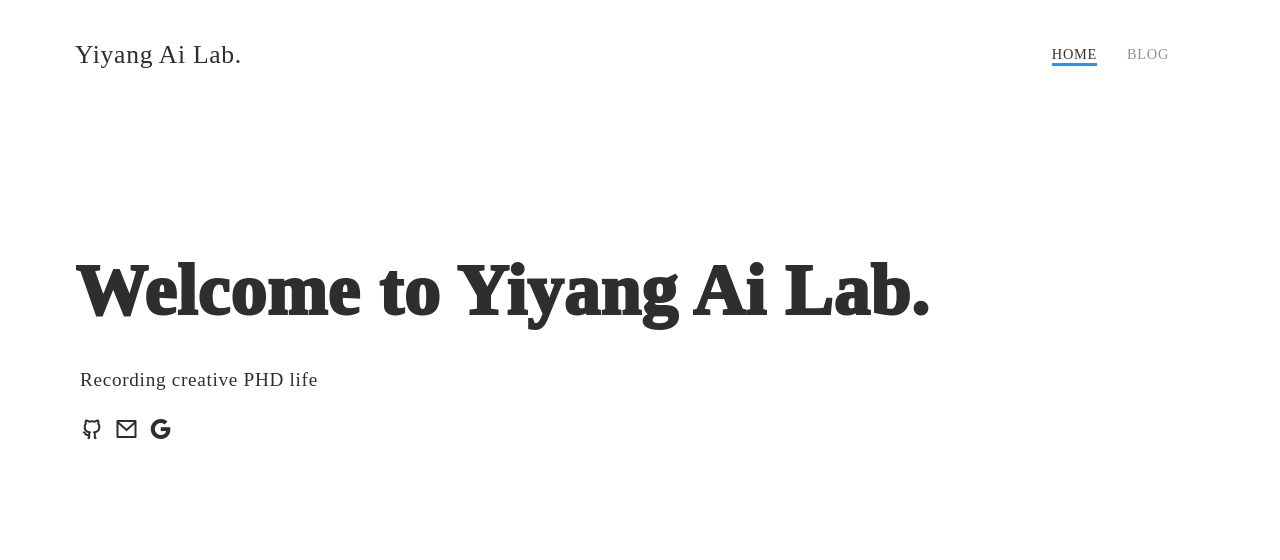
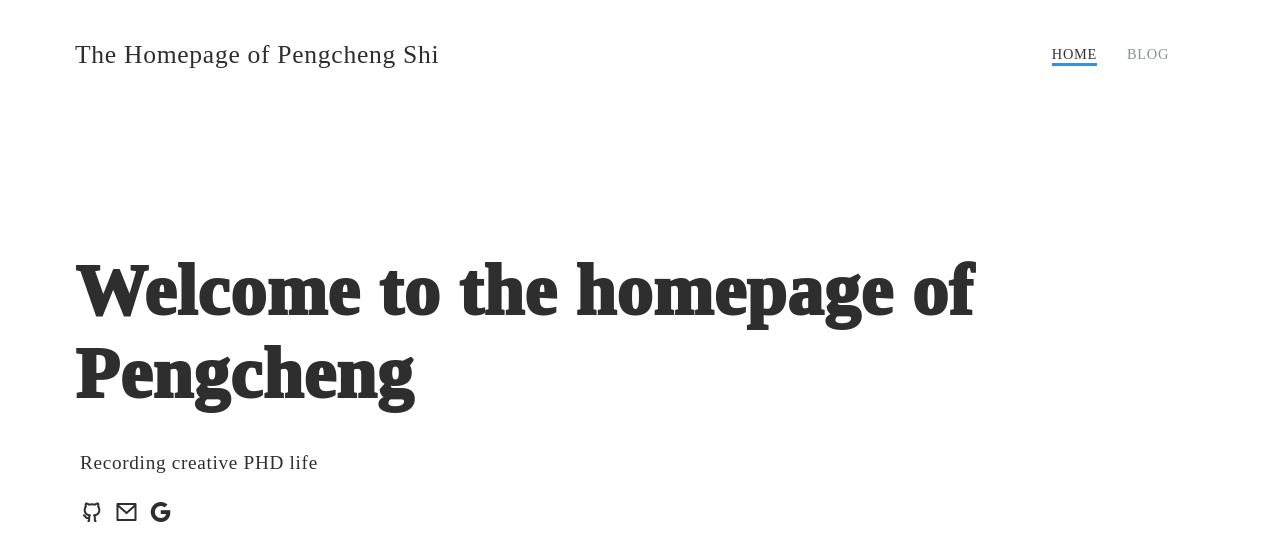
Before and after one commit to spc121/spc121.github.io, a plain HTML site: page index.html in a window 1280 px wide. Drawn offline with nearby package versions, Linux system fonts and the light colour scheme; a web font is replaced by a local one.

Commit message:
add homepage

```diff
--- a/index.html
+++ b/index.html
@@ -6,11 +6,11 @@
 <head>
   <meta charset="UTF-8">
   <meta name="viewport" content="width=device-width, initial-scale=1.0">
-  <title>   Yiyang Ai Lab.</title>
+  <title> The Homepage of Pengcheng Shi </title>
   <meta name="description" content="Personal website. Recording some creative things">
   <!-- 标签页图标 -->
 
-  <link rel="shortcut icon" href="https://github.com/YiyangZhou/imageBeds/blob/main/imgs/collage-line.png" type="image/x-icon">
+  <link rel="shortcut icon" href="https://github.com/PengchengShi/imageBeds/blob/main/imgs/collage-line.png" type="image/x-icon">
 
 
   <!-- 图标库 -->
@@ -34,7 +34,7 @@
     <div class="menu-inner">
       <div class="menu-site-name  animate__animated  animate__fadeInUp">
         <a href="/">
-          Yiyang Ai Lab.
+           The Homepage of Pengcheng Shi
         </a>
 
       </div>
@@ -69,7 +69,7 @@
   <div class="mobile-menu-inner">
     <div class="mobile-menu-site-name animate__animated  animate__fadeInUp">
       <a href="/">
-        Yiyang Ai Lab.
+        The Homepage of Pengcheng Shi
       </a>
     </div>
     <div class="mobile-menu-group" id="mobile-close">
@@ -103,12 +103,12 @@
 
     <section class="intro-section">
     <div class="intro-content">
-        <div class="intro-title animate__animated  animate__fadeInUp">Welcome to Yiyang Ai Lab.</div>
+        <div class="intro-title animate__animated  animate__fadeInUp">Welcome to the homepage of Pengcheng</div>
         <div class="intro-sub animate__animated  animate__fadeInUp"><p>Recording creative PHD life</p>
 </div>
         <p class="intro-contact animate__animated  animate__fadeInUp">
 
-                <a href="https://github.com/YiyangZhou" target="_blank">
+                <a href="https://github.com/spc121" target="_blank">
                     <i class="ri-github-line"></i>
                 </a>
 
```
